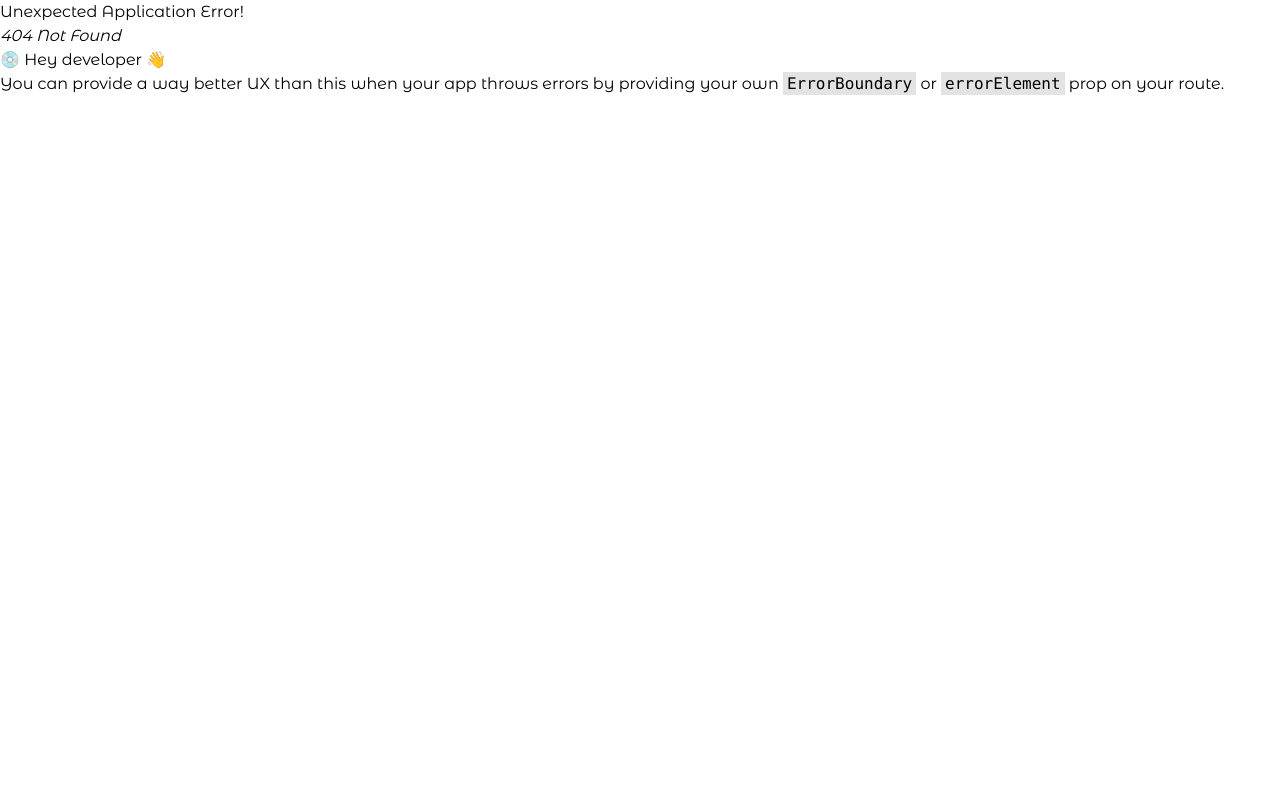
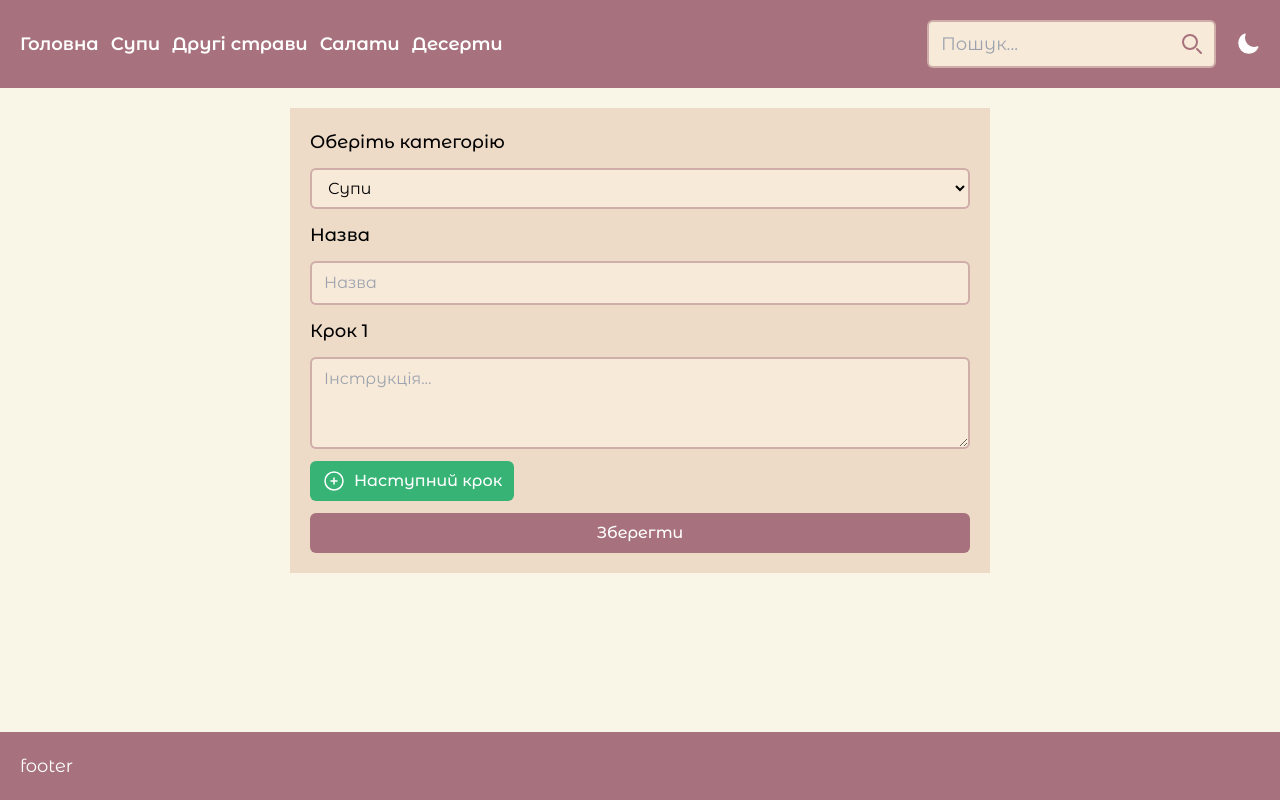
Before and after one commit to pavel-surzhenko/my-recipes, a React (Vite) app: page /new-recipe in a window 1280 px wide. Before the commit this address had no page. Built offline with nearby package versions, Linux system fonts and the light colour scheme.

Commit message:
add new recipe page

```diff
--- a/package.json
+++ b/package.json
@@ -14,7 +14,8 @@
         "axios": "^1.5.1",
         "react": "^18.2.0",
         "react-dom": "^18.2.0",
-        "react-router-dom": "^6.17.0"
+        "react-router-dom": "^6.17.0",
+        "react-toastify": "^9.1.3"
     },
     "devDependencies": {
         "@types/react": "^18.2.15",
--- /dev/null
+++ b/src/assets/SearchIcon.tsx
@@ -0,0 +1,19 @@
+export const SearchIcon = () => {
+    return (
+        <svg
+            className='w-5 h-5 text-primary dark:text-primaryDark'
+            aria-hidden='true'
+            xmlns='http://www.w3.org/2000/svg'
+            fill='none'
+            viewBox='0 0 20 20'
+        >
+            <path
+                stroke='currentColor'
+                strokeLinecap='round'
+                strokeLinejoin='round'
+                strokeWidth='2'
+                d='m19 19-4-4m0-7A7 7 0 1 1 1 8a7 7 0 0 1 14 0Z'
+            />
+        </svg>
+    );
+};
--- a/src/assets/index.ts
+++ b/src/assets/index.ts
@@ -4,3 +4,4 @@ export { SunIcon } from './SunIcon';
 export { MoonIcon } from './MoonIcon';
 export { AddIcon } from './AddIcon';
 export { DeleteIcon } from './DeleteIcon';
+export { SearchIcon } from './SearchIcon';
--- a/src/components/Form.tsx
+++ b/src/components/Form.tsx
@@ -1,8 +1,12 @@
 import axios from 'axios';
 import { useState } from 'react';
 import { AddIcon, DeleteIcon } from '../assets';
+import { toast } from 'react-toastify';
+import { toastOptions } from '../lib/toastOptions';
+import { useNavigate } from 'react-router-dom';
 
 const Form = () => {
+    const navigate = useNavigate();
     const [instructionSteps, setInstructionSteps] = useState<string[]>(['']);
 
     const addStep = () => {
@@ -31,11 +35,21 @@ const Form = () => {
         const name = formData.get('name');
 
         if (category && name && instructionSteps.length > 0) {
-            await axios.post('http://localhost:4000/food', {
-                category,
-                name,
-                instruction: instructionSteps,
-            });
+            await axios
+                .post('http://localhost:4000/food1', {
+                    category,
+                    name,
+                    instruction: instructionSteps,
+                })
+                .then((res) => {
+                    if (res.status === 200) {
+                        toast.success('Рецепт доданий', toastOptions);
+                        navigate('/');
+                    }
+                })
+                .catch((err) => {
+                    toast.error(`Упс, сталась помилка: ${err.message}`);
+                });
         }
     };
 
--- a/src/components/Header.tsx
+++ b/src/components/Header.tsx
@@ -1,6 +1,6 @@
 import { NavLink } from 'react-router-dom';
 import Container from './Container';
-import { CloseIcon, MenuIcon, MoonIcon, SunIcon } from '../assets';
+import { CloseIcon, MenuIcon, MoonIcon, SearchIcon, SunIcon } from '../assets';
 import { useContext, useState } from 'react';
 import { ThemeContext } from '../lib/context';
 
@@ -18,26 +18,33 @@ const Header = () => {
         <header className='bg-primary py-5 text-lg text-white dark:bg-primaryDark'>
             <Container>
                 <div className='flex items-center justify-between'>
-                    <div>
-                        <img
-                            src=''
-                            alt=''
-                        />
-                    </div>
                     <nav className='hidden md:flex space-x-3 font-semibold'>
                         <NavLink to={'/'}>Головна</NavLink>
                         <NavLink to={'/soups'}>Супи</NavLink>
                         <NavLink to={'/main'}>Другі страви</NavLink>
                         <NavLink to={'/salads'}>Салати</NavLink>
                         <NavLink to={'/desserts'}>Десерти</NavLink>
+                    </nav>
+                    <div className='order-2 flex space-x-5'>
+                        <form className='relative'>
+                            <input
+                                type='text'
+                                placeholder='Пошук...'
+                                className=' input text-black dark:text-white'
+                            />
+                            <button className='absolute h-full  w-1/6 top-0 right-0 flex justify-center items-center'>
+                                <SearchIcon />
+                            </button>
+                        </form>
                         <div
                             onClick={handleThemeChange}
                             className='flex items-center cursor-pointer'
                         >
                             {isThemeDark ? <SunIcon /> : <MoonIcon />}
                         </div>
-                    </nav>
-                    <div className='block md:hidden'>
+                    </div>
+
+                    <div className='block md:hidden order-1'>
                         <div onClick={() => setIsMenuOpen(!isMenuOpen)}>
                             {isMenuOpen ? <CloseIcon /> : <MenuIcon />}
                         </div>
@@ -45,7 +52,7 @@ const Header = () => {
                 </div>
                 {isMenuOpen && (
                     <div className='bg-primary h-screen w-screen'>
-                        <nav className='flex flex-col space-y-3 font-semibold ml-5 text-2xl'>
+                        <nav className='flex flex-col space-y-3 font-semibold ml-5 text-2xl mt-5'>
                             <NavLink to={'/'}>Головна</NavLink>
                             <NavLink to={'/soups'}>Супи</NavLink>
                             <NavLink to={'/main'}>Другі страви</NavLink>
--- a/src/index.css
+++ b/src/index.css
@@ -19,21 +19,23 @@
     @apply flex flex-col flex-1;
 }
 .active {
-    @apply text-background dark:text-backgroundDark;
+    @apply text-secondary dark:text-secondaryDark;
 }
-
 .input {
     @apply px-3 py-2 rounded-md bg-third dark:bg-thirdDark  focus:ring-primary dark:focus:ring-primaryDark border-2 border-primary/50 dark:border-primaryDark/50 focus:border-primary dark:focus:border-primaryDark  outline-none;
 }
 .btn {
-    @apply px-3 py-2 bg-primary dark:bg-primaryDark rounded-md font-medium text-white;
+    @apply px-3 py-2 bg-primary dark:bg-primaryDark rounded-md font-medium text-white hover:ring-2 ring-offset-primary ring-primary;
 }
 .btn-del {
-    @apply px-3 py-2 bg-red rounded-md font-medium text-white;
+    @apply px-3 py-2 bg-red rounded-md font-medium text-white hover:ring-2 ring-offset-red ring-red;
 }
 .btn-suc {
-    @apply px-3 py-2 bg-green rounded-md font-medium text-white;
+    @apply px-3 py-2 bg-green rounded-md font-medium text-white hover:ring-2 ring-offset-green ring-green;
 }
 label {
     @apply text-lg font-medium;
 }
+.page {
+    @apply bg-background dark:bg-backgroundDark dark:text-white flex-1;
+}
--- /dev/null
+++ b/src/lib/toastOptions.ts
@@ -0,0 +1,10 @@
+export const toastOptions = Object.freeze({
+    position: 'top-right',
+    autoClose: 3000,
+    hideProgressBar: false,
+    closeOnClick: true,
+    pauseOnHover: true,
+    draggable: true,
+    progress: undefined,
+    theme: 'dark',
+});
--- a/src/pages/Home.tsx
+++ b/src/pages/Home.tsx
@@ -1,9 +1,12 @@
 import axios from 'axios';
-import Form from '../components/Form';
 import { useState, useEffect } from 'react';
+import { AddIcon } from '../assets';
+import Container from '../components/Container';
+import { useNavigate } from 'react-router-dom';
 
 const Home = () => {
     const [data, setData] = useState([]);
+    const navigate = useNavigate();
 
     const fetch = async () =>
         await axios.get('http://localhost:4000/food').then((res) => setData(res.data));
@@ -12,9 +15,18 @@ const Home = () => {
         fetch();
     }, []);
     return (
-        <div className={`bg-background dark:bg-backgroundDark dark:text-white flex-1 `}>
-            <Form />
-        </div>
+        <section className='page'>
+            <Container>
+                <div className='flex justify-end items-center py-5 border-b border-secondary'>
+                    <button
+                        className='btn-suc flex space-x-2'
+                        onClick={() => navigate('/new-recipe')}
+                    >
+                        <span>Додати новий рецепт</span> <AddIcon />
+                    </button>
+                </div>
+            </Container>
+        </section>
     );
 };
 
--- /dev/null
+++ b/src/pages/NewRecipe.tsx
@@ -0,0 +1,14 @@
+import Container from '../components/Container';
+import Form from '../components/Form';
+
+const NewRecipe = () => {
+    return (
+        <section className='page'>
+            <Container>
+                <Form />
+            </Container>
+        </section>
+    );
+};
+
+export default NewRecipe;
--- a/src/pages/Root.tsx
+++ b/src/pages/Root.tsx
@@ -1,10 +1,16 @@
 import { Outlet } from 'react-router-dom';
 import Header from '../components/Header';
 import Footer from '../components/Footer';
+import { ToastContainer, Slide } from 'react-toastify';
 
 const Root = () => {
     return (
         <>
+            <ToastContainer
+                newestOnTop
+                closeOnClick
+                transition={Slide}
+            />
             <Header />
             <Outlet />
             <Footer />
```
Also changed, not shown: src/main.tsx (+8 -2 lines), 1 other file (tests, documents, lock files or other folders).
